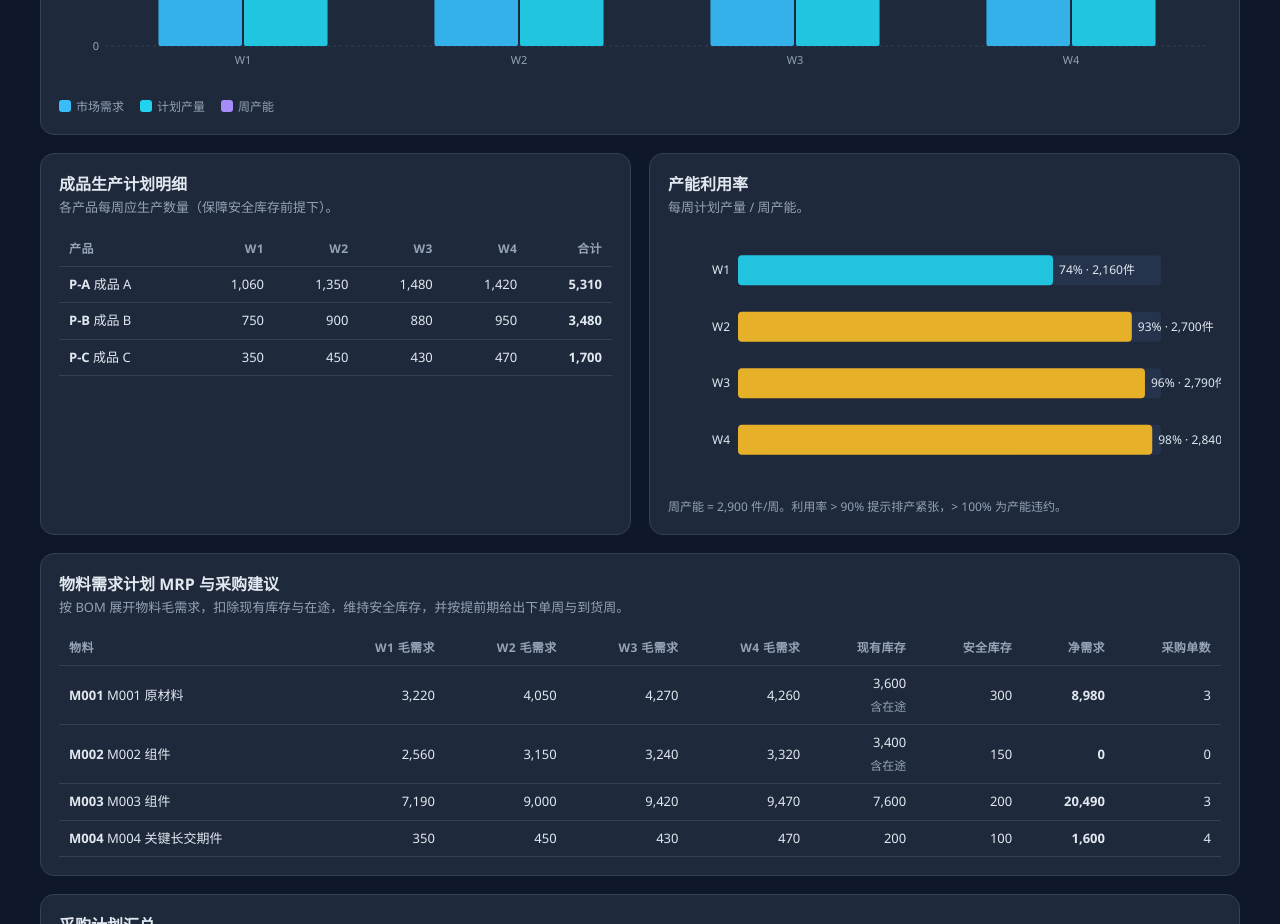
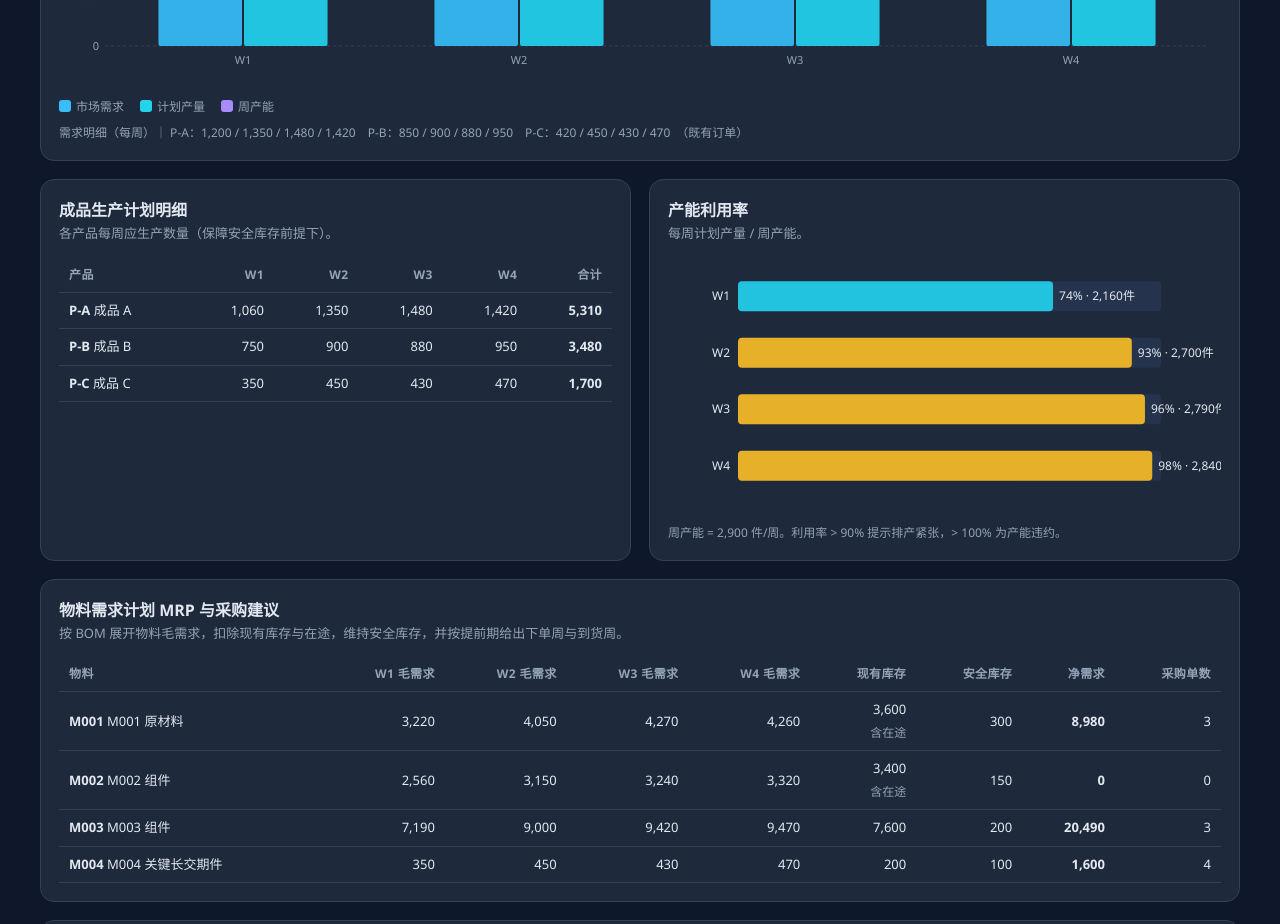
Before and after one commit to 1468795753hkx-png/Production-planning-assistant, a plain HTML site: page index.html in a window 1280 px wide. Shown: the part 1220-2144 px from the top of the page. Drawn offline with Linux system fonts and the light colour scheme.

Commit message:
Add files via upload

```diff
--- a/index.html
+++ b/index.html
@@ -121,6 +121,7 @@
       <span><i style="background:var(--acc2)"></i>计划产量</span>
       <span><i style="background:var(--violet)"></i>周产能</span>
     </div>
+    <div class="note" id="demNote" style="margin-top:8px;"></div>
   </div>
 
   <div class="grid2">
@@ -500,6 +501,20 @@ function render(mult, capacity) {
     });
   }
   groupBars('prodChart', dRows);
+
+  // 需求明细（A/B/C 每周需求）
+  {
+    const dm = {};
+    ACTIVE_ORDERS.forEach(o => { dm[o.product] = dm[o.product] || {}; dm[o.product][o.week] = (dm[o.product][o.week] || 0) + o.qty; });
+    let txt = '需求明细（每周）｜ ';
+    PRODUCTS.forEach(p => {
+      txt += `${p}：`;
+      for (let w = 1; w <= N_WEEKS; w++) { txt += (dm[p] && dm[p][w]) ? fmt(dm[p][w]) : '0'; if (w < N_WEEKS) txt += ' / '; }
+      txt += '　';
+    });
+    txt += (USE_FORECAST ? '（预测需求）' : '（既有订单）');
+    document.getElementById('demNote').textContent = txt;
+  }
 
   // 成品生产明细表
   let pt = `<table><thead><tr><th>产品</th>` + Array.from({length:N_WEEKS}, (_, i) => `<th>W${i+1}</th>`).join('') + `<th>合计</th></tr></thead><tbody>`;
```
Also changed, not shown: 1 other file.
